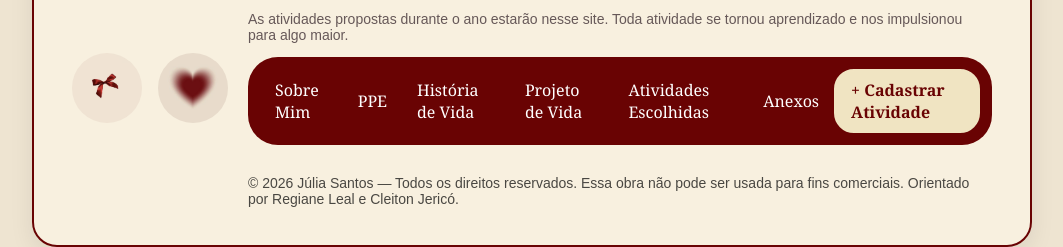
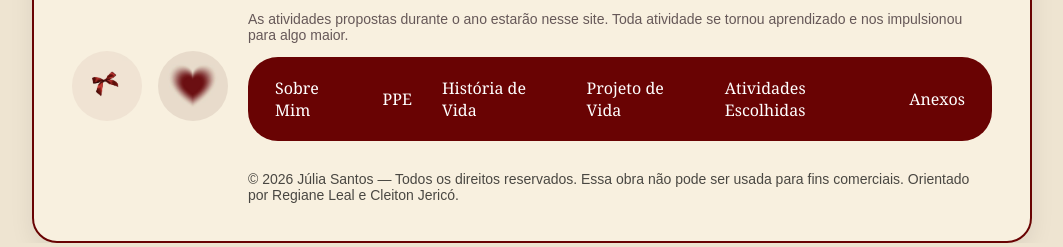
Before and after one commit to juliassilva25-pixel/JULIA-PORT, a website: page indexx.html in a window 1280 px wide. Shown: the part 702-949 px from the top of the page, without its empty margins (108-1171 px from the left). Drawn offline with Linux system fonts and the light colour scheme.

Commit message:
atualizacao 11.0

```diff
--- a/indexx.html
+++ b/indexx.html
@@ -1,11 +1,13 @@
 <!DOCTYPE html>
 <html lang="pt-BR">
+
 <head>
   <meta charset="UTF-8">
   <meta name="viewport" content="width=device-width, initial-scale=1.0">
   <title>MEU PORTFÓLIO</title>
   <link rel="stylesheet" href="./style.css">
 </head>
+
 <body>
 
   <div class="container">
@@ -39,7 +41,8 @@
 
         <div class="text">
           <h2>Meu Portfólio:</h2>
-        <p> As atividades propostas durante o ano estarão nesse site. Toda atividade se tornou aprendizado e nos impulsionou para algo maior. </p>
+          <p> As atividades propostas durante o ano estarão nesse site. Toda atividade se tornou aprendizado e nos
+            impulsionou para algo maior. </p>
 
           <div class="topbar">
             <a href="./sobremim.html">Sobre Mim</a>
@@ -48,7 +51,6 @@
             <a href="./projetovida.html">Projeto de Vida</a>
             <a href="./ativescolhidas.html">Atividades Escolhidas</a>
             <a href="./anexos.html">Anexos</a>
-    <a href="./cadastrar-atividade.html" class="btn-cadastrar">+ Cadastrar Atividade</a>
           </div>
 
           <footer>
@@ -65,4 +67,5 @@
   </div>
 
 </body>
+
 </html>
```
Also changed, not shown: index.html (+1 -1 lines). Lines whose indentation alone changed are shown as unchanged.
